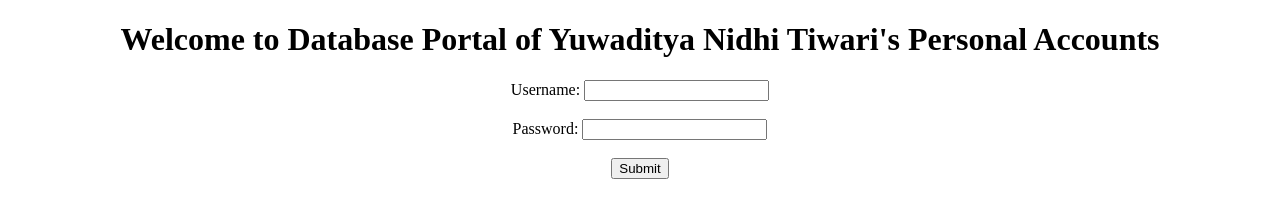
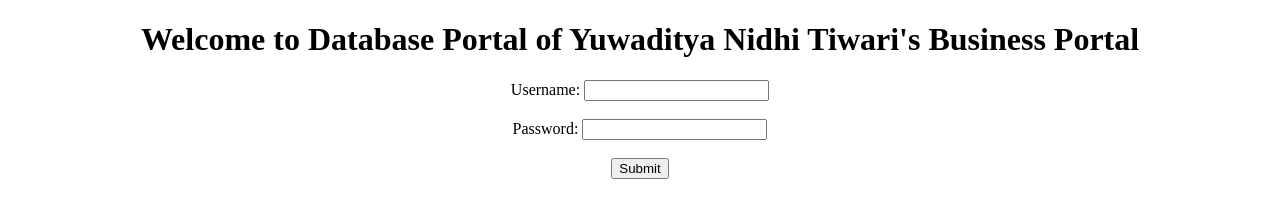
Before and after one commit to sensusad/dbyntacc, a plain HTML site: page index.html in a window 1280 px wide. Drawn offline with Linux system fonts and the light colour scheme.

Commit message:
Update index.html

```diff
--- a/index.html
+++ b/index.html
@@ -2,7 +2,7 @@
 <html>
 <body>
 
-<center> <h1>Welcome to Database Portal of Yuwaditya Nidhi Tiwari's Personal Accounts </h1> </center>
+<center> <h1>Welcome to Database Portal of Yuwaditya Nidhi Tiwari's Business Portal </h1> </center>
 
 <center> <form action="/action_page.php">
   <label for="name">Username:</label>
```
